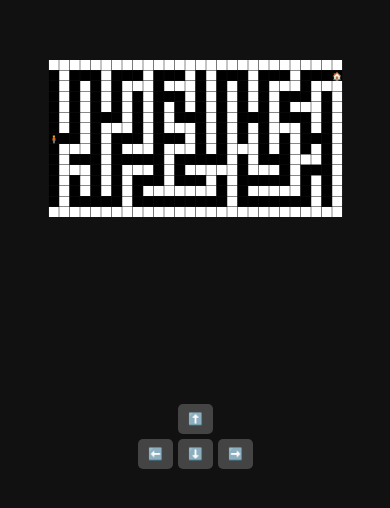
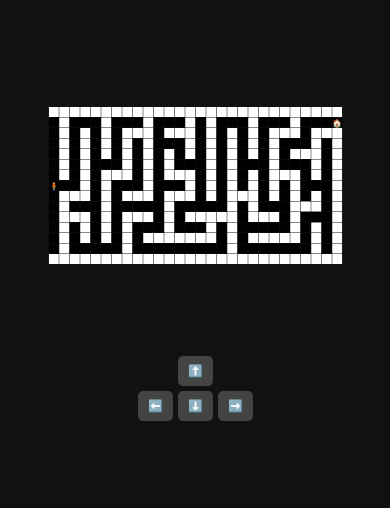
Before and after one commit to balveerdev/maze-game, a plain HTML site: page index.html in a window 390 px wide. Shown: the part 158-666 px from the top of the page. Drawn offline with Linux system fonts and the light colour scheme.

Commit message:
Update style.css

```diff
--- a/assets/css/style.css
+++ b/assets/css/style.css
@@ -94,6 +94,7 @@ body {
   .maze {
     transform: scale(0.7);
     transform-origin: top center;
+    margin-bottom: -29px;
   }
   .controls button {
     padding: 8px 12px;
@@ -107,6 +108,7 @@ body {
 @media (max-width: 480px) {
   .maze {
     transform: scale(0.5);
+     margin-bottom: -75px;
   }
   .controls {
     grid-gap: 5px;
```
